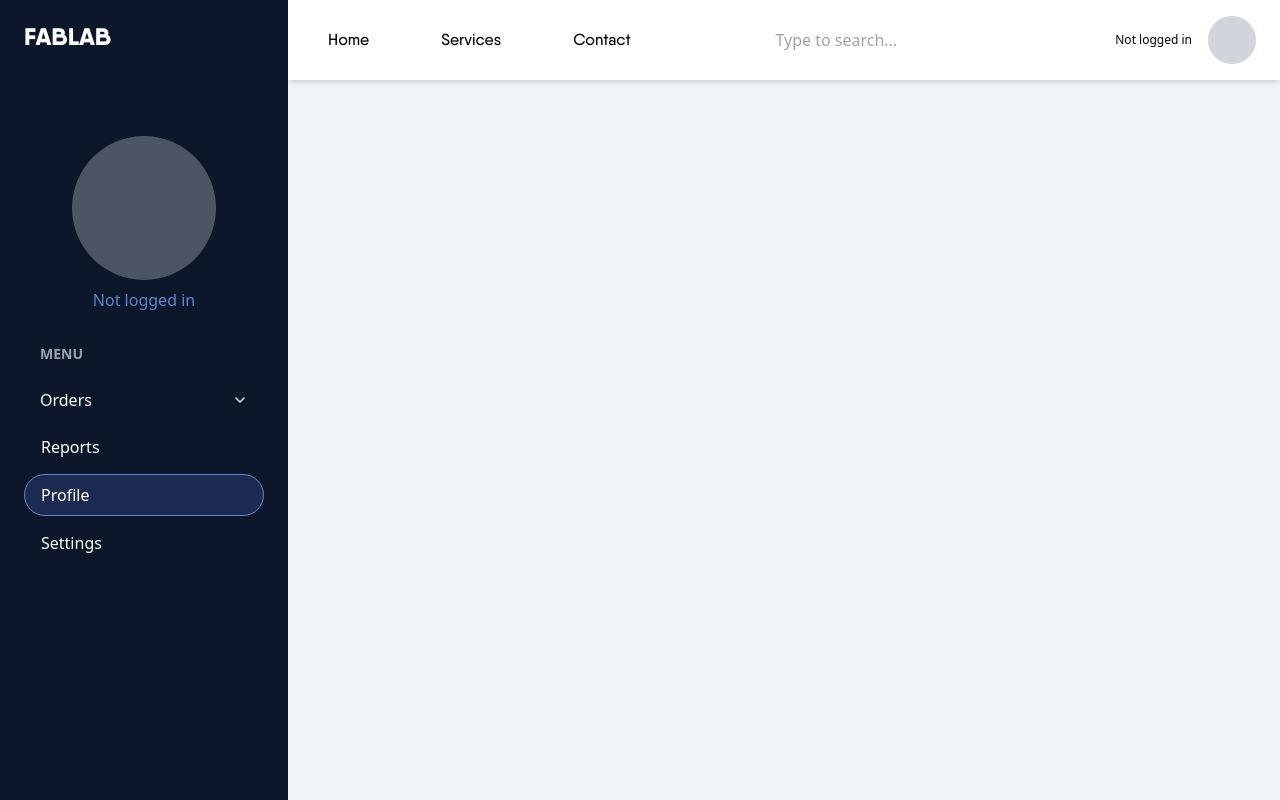
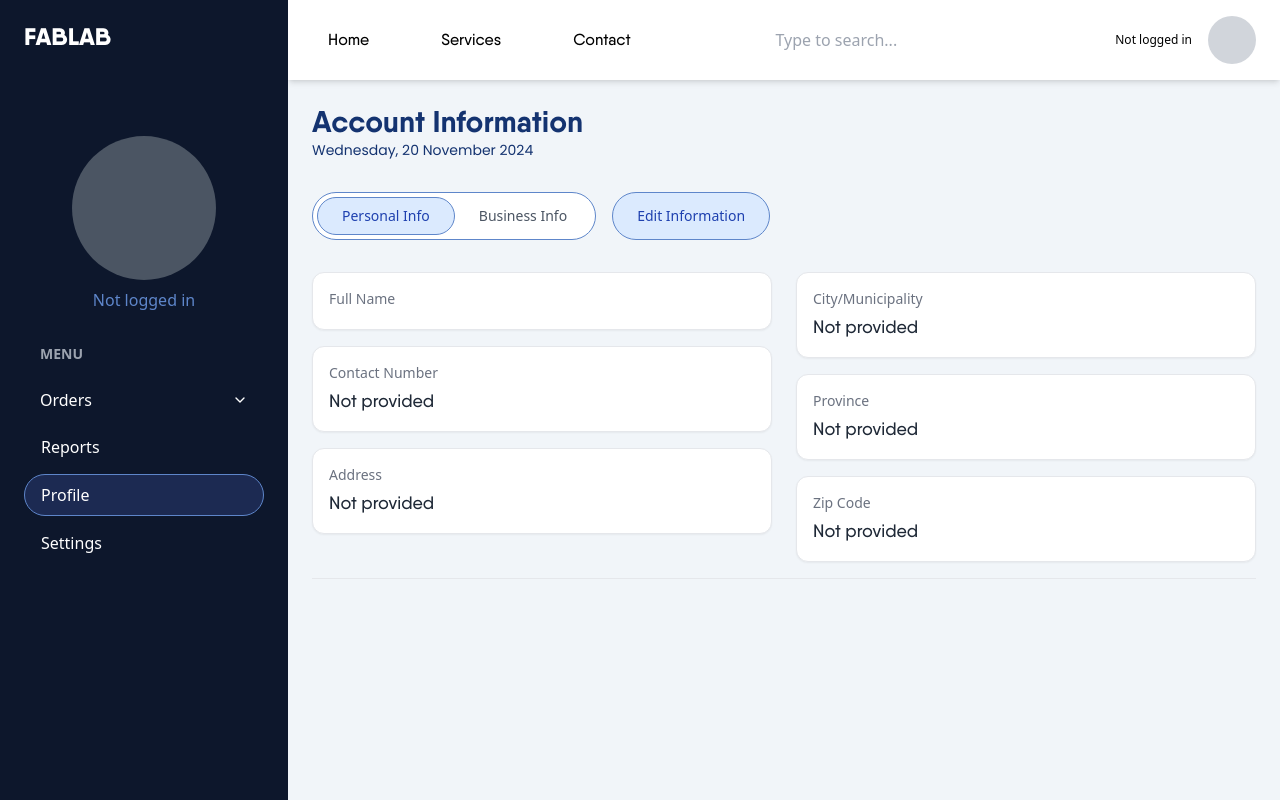
Before and after one commit to Marieee08/RESOLAB, a Next.js app: page /dashboard/admin/profile in a window 1280 px wide. Built offline with nearby package versions, Linux system fonts and the light colour scheme; no server answers.

Commit message:
account info admin

```diff
--- a/src/app/dashboard/admin/profile/page.tsx
+++ b/src/app/dashboard/admin/profile/page.tsx
@@ -5,6 +5,27 @@ import UserManagement from '@/components/custom/usermanagement';
 import { format } from 'date-fns';
 import { useUser } from "@clerk/nextjs";
 
+interface ClientInfo {
+  ContactNum: string;
+  Address: string;
+  City: string;
+  Province: string;
+  Zipcode: number;
+}
+
+interface BusinessInfo {
+  CompanyName: string;
+  BusinessOwner: string;
+  BusinessPermitNum: string;
+  TINNum: string;
+  CompanyEmail: string;
+  ContactPerson: string;
+  Designation: string;
+  CompanyAddress: string;
+  CompanyCity: string;
+  CompanyProvince: string;
+  CompanyZipcode: number;
+}
 
 const DashboardAdmin = () => {
   const [sidebarOpen, setSidebarOpen] = useState(false);
@@ -13,6 +34,10 @@ const DashboardAdmin = () => {
   const { user, isLoaded } = useUser();
   const [userRole, setUserRole] = useState<string>("Loading...");
   const formattedDate = format(today, 'EEEE, dd MMMM yyyy');
+  const [isBusinessView, setIsBusinessView] = useState(false);
+  const [clientInfo, setClientInfo] = useState<ClientInfo | null>(null);
+  const [businessInfo, setBusinessInfo] = useState<BusinessInfo | null>(null);
+  const [loading, setLoading] = useState(true);
 
   useEffect(() => {
     const checkUserRole = async () => {
@@ -34,6 +59,40 @@ const DashboardAdmin = () => {
       checkUserRole();
     }
   }, [user, isLoaded]);
+
+  const fetchUserData = async () => {
+    if (!user) return;
+
+    try {
+      setLoading(true);
+
+      // Fetch business info
+      const businessResponse = await fetch(`/api/businessinfo?userId=${user.id}`);
+      if (!businessResponse.ok) {
+        console.warn("Business info fetch status:", businessResponse.status);
+        const errorText = await businessResponse.text();
+        console.warn("Business info error:", errorText);
+        // Optionally, show an error to the user or set default business data
+        setBusinessInfo(null);
+      } else {
+        const businessData = await businessResponse.json();
+        console.log("Business Data:", businessData);
+        if (businessData && Object.keys(businessData).length > 0) {
+          setBusinessInfo(businessData);
+        } else {
+          console.warn("No business info found for the user.");
+          setBusinessInfo(null); // Optionally, set an empty state or default value
+        }
+      }
+
+
+    } catch (error) {
+      console.error("Error fetching user data:", error);
+      // You can also set an error state to show user-friendly messages if needed
+    } finally {
+      setLoading(false);
+    }
+  };
 
   return (
     <div className="flex h-screen overflow-hidden bg-[#f1f5f9]">
@@ -190,7 +249,152 @@ const DashboardAdmin = () => {
             </div>
           </div>
         </header>
+          <main>
+          <div className="mx-auto max-w-screen-2xl p-4 md:p-6 2xl:p-10">
+          <h2 className="text-[#143370] text-3xl font-bold font-qanelas3">Account Information</h2>
+          <p className="text-sm text-[#143370] mb-4 font-poppins1">{formattedDate}</p>
 
+          <section className="flex-1">
+          <div className="py-4 border-b border-gray-200">
+            <div className="flex justify-left">
+              <div className="inline-flex bg-white rounded-full p-1 border border-[#5e86ca]">
+                <button
+                  className={`px-6 py-2 rounded-full text-sm font-medium transition-all duration-300 ${!isBusinessView ? 'text-blue-800 bg-blue-100 border border-[#5e86ca]' : 'text-gray-600 hover:bg-gray-300'}`}
+                  onClick={() => setIsBusinessView(false)}
+                >
+                  Personal Info
+                </button>
+                <button
+                  className={`px-6 py-2 rounded-full text-sm font-medium transition-all duration-300 ${isBusinessView ? 'text-blue-800 bg-blue-100 border border-[#5e86ca]' : 'text-gray-600 hover:bg-gray-300'}`}
+                  onClick={() => setIsBusinessView(true)}
+                >
+                  Business Info
+                </button>
+              </div>
+              <button
+                  className="ml-4 px-6 py-2 rounded-full text-sm font-medium transition-all duration-300 text-blue-800 bg-blue-100 border border-[#5e86ca]">
+                  Edit Information
+                </button>
+
+            </div>
+
+
+
+
+  {/* Information Display */}
+  <div className="pt-8">
+      {!isBusinessView ? (
+        <div className="grid md:grid-cols-2 gap-6">
+          <div className="space-y-4">
+            <div className="bg-white p-4 rounded-xl shadow-sm border hover:border-[#5e86ca] transform hover:scale-105 transition-all duration-300">
+              <h3 className="text-sm text-gray-500 mb-1">Full Name</h3>
+              <p className="text-lg font-qanelas1 text-gray-800">
+                {user?.firstName} {user?.lastName}
+              </p>
+            </div>
+            <div className="bg-white p-4 rounded-xl shadow-sm border hover:border-[#5e86ca] transform hover:scale-105 transition-all duration-300">
+              <h3 className="text-sm text-gray-500 mb-1">Contact Number</h3>
+              <p className="text-lg font-qanelas1 text-gray-800">
+                {clientInfo?.ContactNum || "Not provided"}
+              </p>
+            </div>
+            <div className="bg-white p-4 rounded-xl shadow-sm border hover:border-[#5e86ca] transform hover:scale-105 transition-all duration-300">
+              <h3 className="text-sm text-gray-500 mb-1">Address</h3>
+              <p className="text-lg font-qanelas1 text-gray-800">
+                {clientInfo?.Address || "Not provided"}
+              </p>
+            </div>
+          </div>
+          <div className="space-y-4">
+            <div className="bg-white p-4 rounded-xl shadow-sm border hover:border-[#5e86ca] transform hover:scale-105 transition-all duration-300">
+              <h3 className="text-sm text-gray-500 mb-1">City/Municipality</h3>
+              <p className="text-lg font-qanelas1 text-gray-800">
+                {clientInfo?.City || "Not provided"}
+              </p>
+            </div>
+            <div className="bg-white p-4 rounded-xl shadow-sm border hover:border-[#5e86ca] transform hover:scale-105 transition-all duration-300">
+              <h3 className="text-sm text-gray-500 mb-1">Province</h3>
+              <p className="text-lg font-qanelas1 text-gray-800">
+                {clientInfo?.Province || "Not provided"}
+              </p>
+            </div>
+            <div className="bg-white p-4 rounded-xl shadow-sm border hover:border-[#5e86ca] transform hover:scale-105 transition-all duration-300">
+              <h3 className="text-sm text-gray-500 mb-1">Zip Code</h3>
+              <p className="text-lg font-qanelas1 text-gray-800">
+                {clientInfo?.Zipcode || "Not provided"}
+              </p>
+            </div>
+          </div>
+        </div>
+      ) : (
+        <div className="grid md:grid-cols-2 gap-6">
+          <div className="space-y-4">
+            <div className="bg-white p-4 rounded-xl shadow-sm border hover:border-[#5e86ca] transform hover:scale-105 transition-all duration-300">
+              <h3 className="text-sm text-gray-500 mb-1">Company Name</h3>
+              <p className="text-lg font-qanelas1 text-gray-800">
+                {businessInfo?.CompanyName || "Not provided"}
+              </p>
+            </div>
+            <div className="bg-white p-4 rounded-xl shadow-sm border hover:border-[#5e86ca] transform hover:scale-105 transition-all duration-300">
+              <h3 className="text-sm text-gray-500 mb-1">Business Owner</h3>
+              <p className="text-lg font-qanelas1 text-gray-800">
+                {businessInfo?.BusinessOwner || "Not provided"}
+              </p>
+            </div>
+            <div className="bg-white p-4 rounded-xl shadow-sm border hover:border-[#5e86ca] transform hover:scale-105 transition-all duration-300">
+              <h3 className="text-sm text-gray-500 mb-1">TIN No.</h3>
+              <p className="text-lg font-qanelas1 text-gray-800">
+                {businessInfo?.TINNum || "Not provided"}
+              </p>
+            </div>
+            <div className="bg-white p-4 rounded-xl shadow-sm border hover:border-[#5e86ca] transform hover:scale-105 transition-all duration-300">
+              <h3 className="text-sm text-gray-500 mb-1">Business Permit No.</h3>
+              <p className="text-lg font-qanelas1 text-gray-800">
+                {businessInfo?.BusinessPermitNum || "Not provided"}
+              </p>
+            </div>
+          </div>
+          <div className="space-y-4">
+            <div className="bg-white p-4 rounded-xl shadow-sm border hover:border-[#5e86ca] transform hover:scale-105 transition-all duration-300">
+              <h3 className="text-sm text-gray-500 mb-1">Contact Person</h3>
+              <p className="text-lg font-qanelas1 text-gray-800">
+                {businessInfo?.ContactPerson || "Not provided"}
+              </p>
+            </div>
+            <div className="bg-white p-4 rounded-xl shadow-sm border hover:border-[#5e86ca] transform hover:scale-105 transition-all duration-300">
+              <h3 className="text-sm text-gray-500 mb-1">Position/Designation</h3>
+              <p className="text-lg font-qanelas1 text-gray-800">
+                {businessInfo?.Designation || "Not provided"}
+              </p>
+            </div>
+            <div className="bg-white p-4 rounded-xl shadow-sm border hover:border-[#5e86ca] transform hover:scale-105 transition-all duration-300">
+              <h3 className="text-sm text-gray-500 mb-1">Company Address</h3>
+              <p className="text-lg font-qanelas1 text-gray-800">
+                {businessInfo?.CompanyAddress || "Not provided"}
+              </p>
+            </div>
+            <div className="bg-white p-4 rounded-xl shadow-sm border hover:border-[#5e86ca] transform hover:scale-105 transition-all duration-300">
+              <h3 className="text-sm text-gray-500 mb-1">Company City</h3>
+              <p className="text-lg font-qanelas1 text-gray-800">
+                {businessInfo?.CompanyCity || "Not provided"}
+              </p>
+            </div>
+            <div className="bg-white p-4 rounded-xl shadow-sm border hover:border-[#5e86ca] transform hover:scale-105 transition-all duration-300">
+              <h3 className="text-sm text-gray-500 mb-1">Company Province</h3>
+              <p className="text-lg font-qanelas1 text-gray-800">
+                {businessInfo?.CompanyProvince || "Not provided"}
+              </p>
+            </div>
+          </div>
+        </div>
+      )}
+
+
+          </div>
+        </div>
+            </section>
+            </div>
+          </main>
       </div>
     </div>
   );
```
